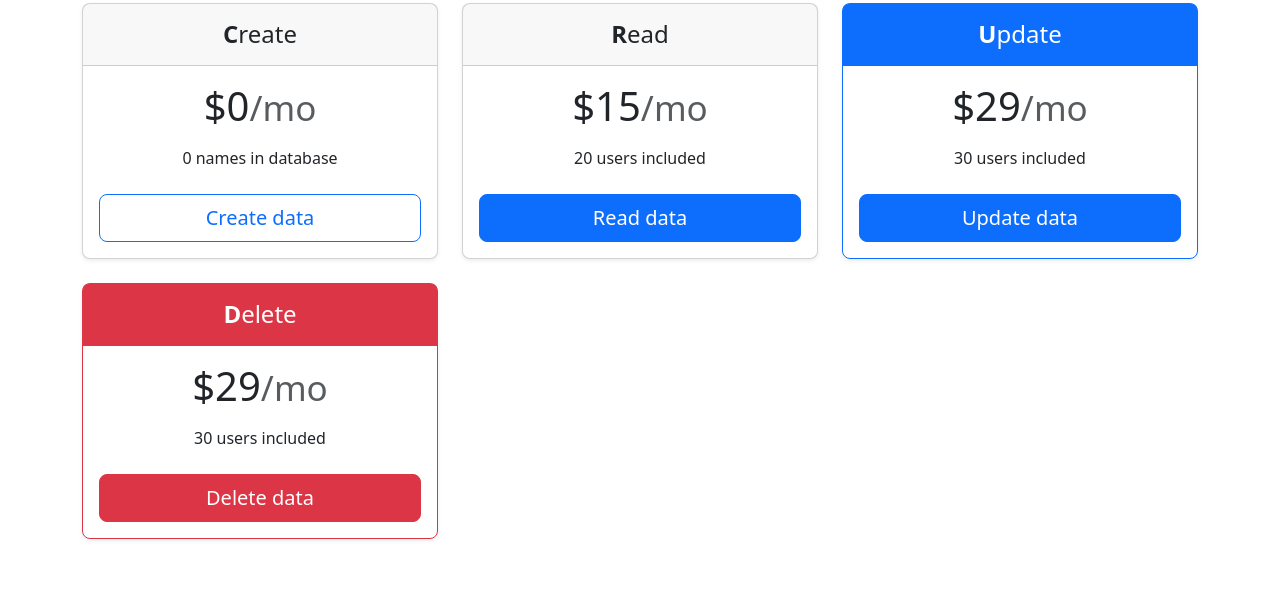
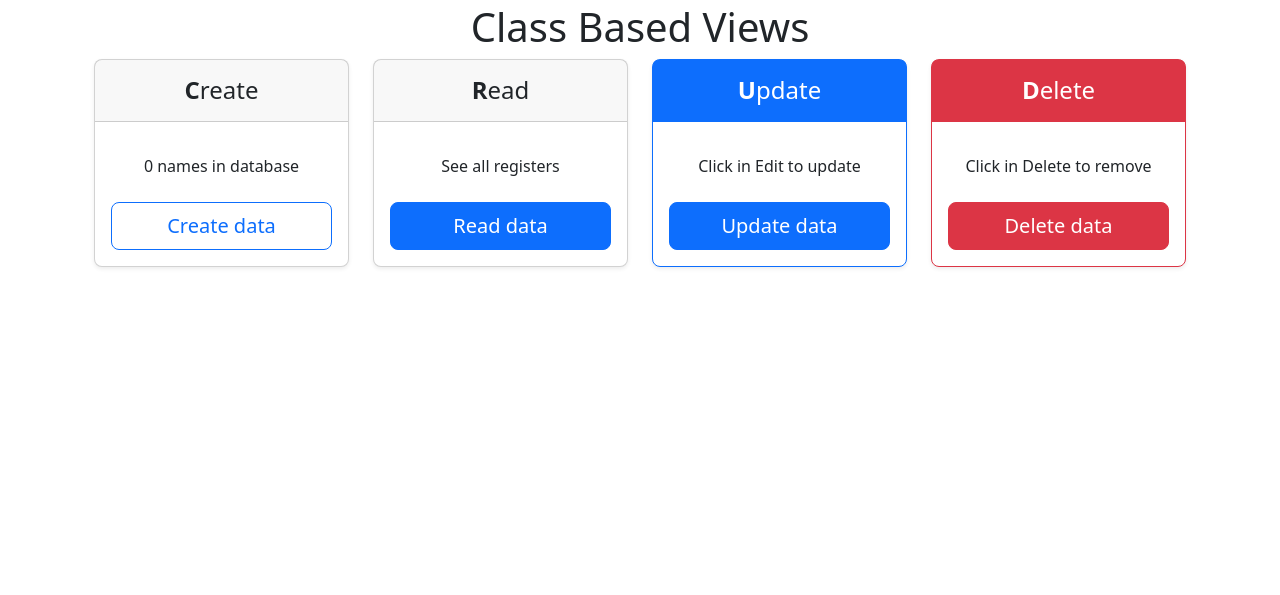
Before and after one commit to 2005869/django-crud, a Django app: page / in a window 1280 px wide. Shown: the part 255-850 px from the top of the page. After the commit the page ends 523 px from the top, so only its background shows below. Run offline with Django 4.2, Linux system fonts and the light colour scheme; data that the repository does not hold is empty.

Commit message:
split in class based views

```diff
--- a/mainapp/templates/mainapp/index.html
+++ b/mainapp/templates/mainapp/index.html
@@ -13,15 +13,17 @@
       </div>
     {% endfor %}
 {% endif %}
-  <main>
-    <div class="row row-cols-1 row-cols-md-3 mb-3 text-center">
+  <div class="container">
+    <div class="row text-center">
+      <h1>Class Based Views</h1>
+    </div>
+    <div class="row row-cols-1 row-cols-md-4 mb-3 text-center">
       <div class="col">
         <div class="card mb-4 rounded-3 shadow-sm">
           <div class="card-header py-3">
             <h4 class="my-0 fw-normal"><b>C</b>reate</h4>
           </div>
           <div class="card-body">
-            <h1 class="card-title CRUD-card-title">$0<small class="text-muted fw-light">/mo</small></h1>
             <ul class="list-unstyled mt-3 mb-4">
               <li>{{ names }} name{{ names|pluralize }} in database</li>
             </ul>
@@ -35,9 +37,8 @@
             <h4 class="my-0 fw-normal"><b>R</b>ead</h4>
           </div>
           <div class="card-body">
-            <h1 class="card-title CRUD-card-title">$15<small class="text-muted fw-light">/mo</small></h1>
             <ul class="list-unstyled mt-3 mb-4">
-              <li>20 users included</li>
+              <li>See all registers</li>
             </ul>
             <a href="{% url 'mainapp:read' %}" type="button" class="w-100 btn btn-lg btn-primary">Read data</a>
           </div>
@@ -49,9 +50,8 @@
             <h4 class="my-0 fw-normal"><b>U</b>pdate</h4>
           </div>
           <div class="card-body">
-            <h1 class="card-title CRUD-card-title">$29<small class="text-muted fw-light">/mo</small></h1>
             <ul class="list-unstyled mt-3 mb-4">
-              <li>30 users included</li>
+              <li>Click in Edit to update</li>
             </ul>
             <a href="{% url 'mainapp:read' %}" type="button" class="w-100 btn btn-lg btn-primary">Update data</a>
           </div>
@@ -63,9 +63,8 @@
             <h4 class="my-0 fw-normal"><b>D</b>elete</h4>
           </div>
           <div class="card-body">
-            <h1 class="card-title CRUD-card-title">$29<small class="text-muted fw-light">/mo</small></h1>
             <ul class="list-unstyled mt-3 mb-4">
-              <li>30 users included</li>
+              <li>Click in Delete to remove</li>
             </ul>
             <button type="button" class="w-100 btn btn-lg btn-danger">Delete data</button>
           </div>
@@ -73,5 +72,5 @@
       </div>
     </div>
 
-  </main>
+  </div>
   {% endblock %}
```
